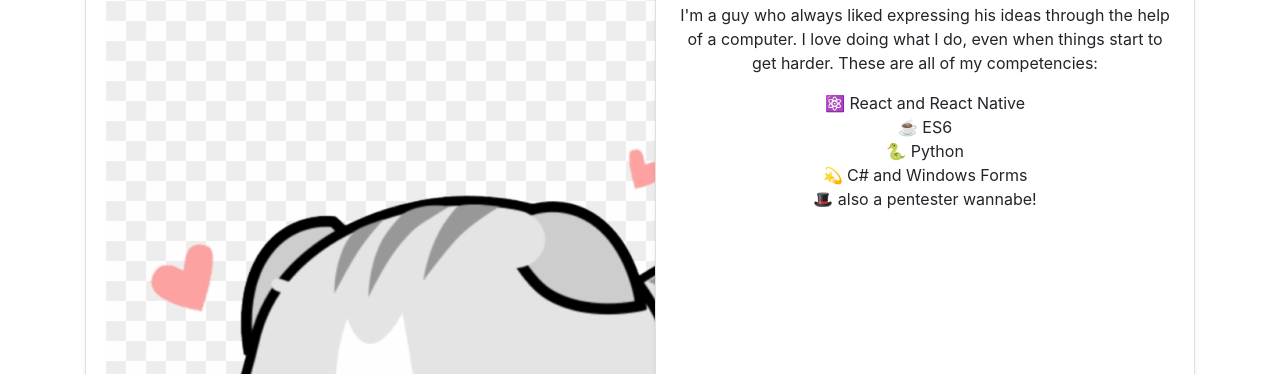
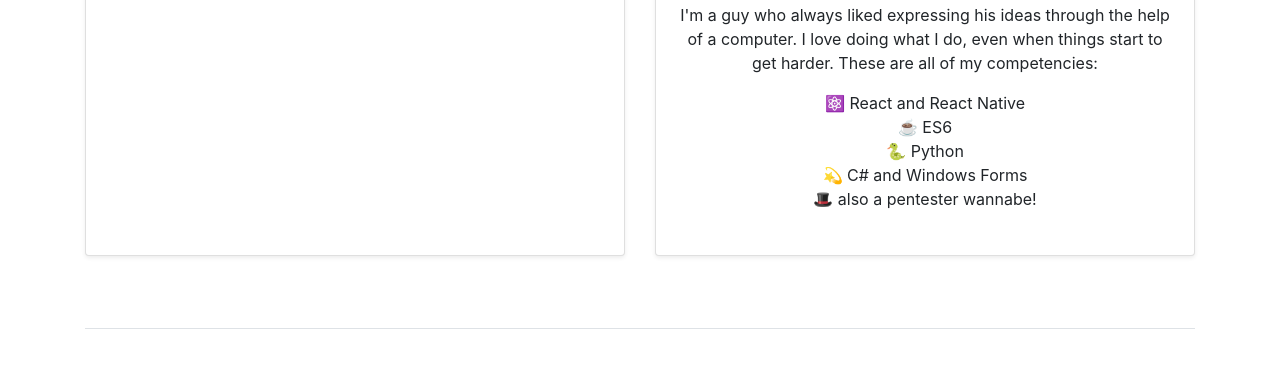
Before and after one commit to fabry-js/portfolio-final, a website: page index.html in a window 1280 px wide. Shown: the part 386-760 px from the top of the page. Drawn offline with nearby package versions, Linux system fonts and the light colour scheme.

Commit message:
Update index.html

```diff
--- a/index.html
+++ b/index.html
@@ -26,7 +26,7 @@
         <div class="card-deck mb-3 text-center">
             <div class="card mb-4 shadow-sm">
               <div class="card-body">
-                <h1 class="card-title pricing-card-title"> <img src="./sticker-kawaii-cute-pink-soft-cat-kawaii-cute-cats-png-clipart-cute-cartoon-cat-png-880_942.jpg" alt="😺404 cat gif not found!🙀"></h1>
+                <h1 class="card-title pricing-card-title"> <img src="" alt="😺404 cat gif not found!🙀"></h1>
                 </div>
             </div>
 
```
